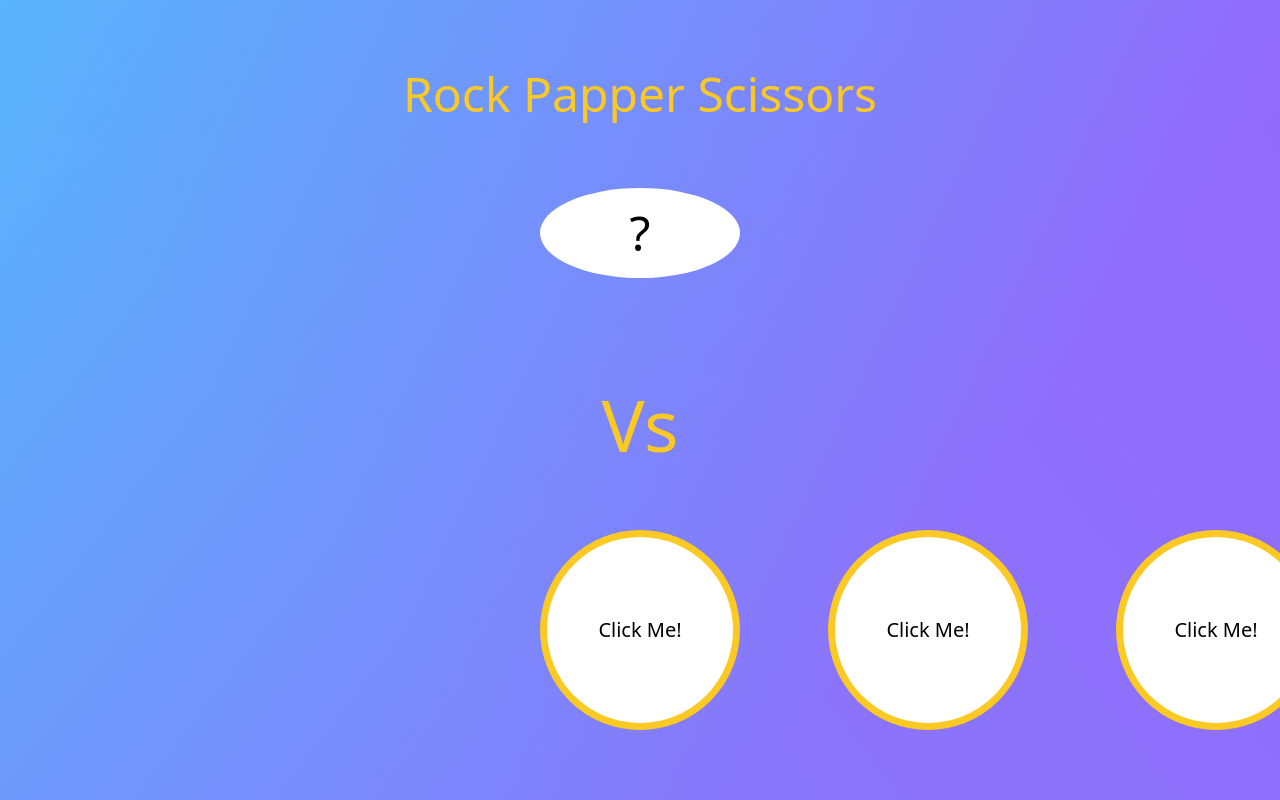
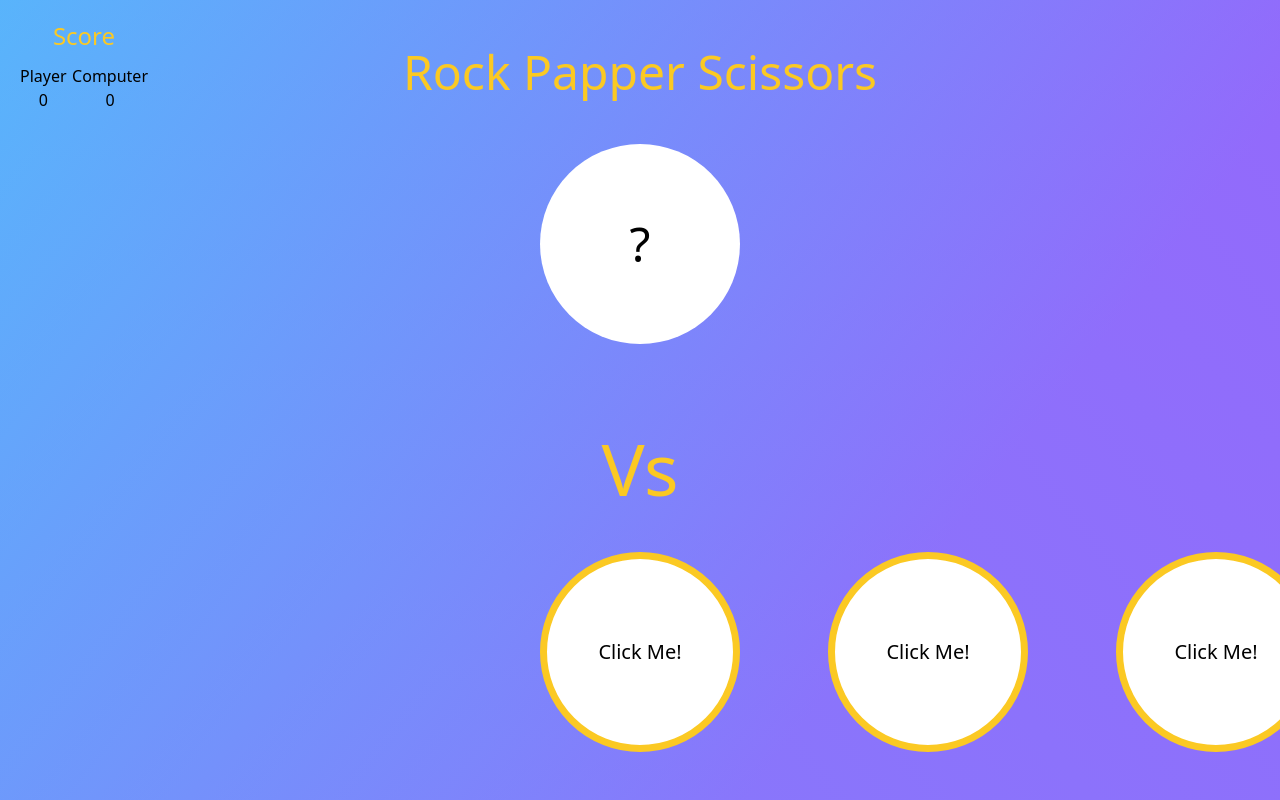
Before and after one commit to Azizsige/vue-rps, a Vue app: page / in a window 1280 px wide. Shown: the top 800 px of the page. Built offline with nearby package versions, Linux system fonts and the light colour scheme.

Commit message:
feature: score

```diff
--- a/src/App.vue
+++ b/src/App.vue
@@ -1,9 +1,12 @@
 <template lang="">
   <div class="wrapper text-center h-screen flex flex-col justify-evenly">
+    <Score :playerScore="playerScore" :computerScore="computerScore" />
     <h1 class="text-3xl xl:text-5xl text-primary">Rock Papper Scissors</h1>
     <Enemy :isClick="isClick" :name="enemyChoose" />
-    <div v-if="results" class="container">
-      <h2 class="text-4xl xl:text-7xl text-primary mt-10">{{ results }}</h2>
+    <div v-if="results" class="container mx-auto">
+      <h2 class="text-4xl xl:text-7xl text-primary mt-10">
+        {{ results }}
+      </h2>
       <!-- <h2 class="text-4xl xl:text-7xl text-primary mt-10">Vs</h2> -->
       <button
         @click="refresh"
@@ -13,7 +16,7 @@
         Play Again!
       </button>
     </div>
-    <div v-else class="container">
+    <div v-else class="container mx-auto">
       <h2 class="text-4xl xl:text-7xl text-primary mt-10">Vs</h2>
     </div>
     <div class="wrapper flex justify-center">
@@ -28,10 +31,12 @@
 <script>
 import Enemy from "./components/Enemy.vue";
 import Player from "./components/Player.vue";
+import Score from "./components/Score.vue";
 export default {
   components: {
     Enemy,
     Player,
+    Score,
   },
   data() {
     return {
@@ -53,6 +58,8 @@ export default {
       isClick: false,
       playerChoose: "",
       enemyChoose: "",
+      playerScore: 0,
+      computerScore: 0,
       results: "",
     };
   },
@@ -79,13 +86,17 @@ export default {
         (player == "scissor" && computer == "papper")
       ) {
         this.results = "You Win!";
-        console.log(this.results);
+        this.playerScore = this.playerScore + 1;
+        this.playerStorage();
+        console.log(this.playerChoose);
       } else if (
         (player == "scissor" && computer == "rock") ||
         (player == "rock" && computer == "papper") ||
         (player == "papper" && computer == "scissor")
       ) {
         this.results = "You Lose!";
+        this.computerScore = this.computerScore + 1;
+        this.computerStorage();
         console.log(this.results);
       } else if (player == computer) {
         this.results = "Its Draw!";
@@ -96,10 +107,32 @@ export default {
     refresh() {
       location.reload();
     },
+
+    playerStorage() {
+      const dataPlayer = JSON.stringify(this.playerScore);
+      localStorage.setItem("playerScore", dataPlayer);
+    },
+    computerStorage() {
+      const dataComputer = JSON.stringify(this.computerScore);
+      localStorage.setItem("computerScore", dataComputer);
+    },
   },
   mounted() {
     this.random();
-    console.log(this.results);
+    if (
+      localStorage.getItem("playerScore") &&
+      localStorage.getItem("computerScore")
+    ) {
+      try {
+        this.playerScore = JSON.parse(localStorage.getItem("playerScore"));
+        this.computerScore = JSON.parse(localStorage.getItem("computerScore"));
+      } catch (e) {
+        localStorage.removeItem("playerScore");
+        localStorage.removeItem("computerScore");
+      }
+    }
+    // console.log(this.results);
+    // console.log(this.playerScore, this.computerScore);
     // this.rule(this.playerChoose, this.enemyChoose);
   },
 };
--- a/src/components/Enemy.vue
+++ b/src/components/Enemy.vue
@@ -1,7 +1,5 @@
 <template>
-  <div
-    class="flip-card mx-auto w-[90px] h-[90px] xl:w-[200px] xl:h-[200px]] hover:cursor-pointer"
-  >
+  <div class="flip-card mx-auto w-[90px] h-[90px] xl:w-[200px] xl:h-[200px]">
     <div class="flip-card-inner" :class="isClick ? 'flip' : ''">
       <div
         class="flip-card-front py-5 bg-white flex justify-center items-center"
--- /dev/null
+++ b/src/components/Score.vue
@@ -0,0 +1,30 @@
+<template>
+  <div class="wrapper absolute top-5 left-5">
+    <h1 class="text-3xl xl:text-2xl text-primary">Score</h1>
+    <div class="wrapper-score flex w-[8rem] justify-between mt-3">
+      <div class="score__player">
+        <h2>Player</h2>
+        <p>{{ playerScore }}</p>
+      </div>
+      <div class="score__player">
+        <h2>Computer</h2>
+        <p>{{ computerScore }}</p>
+      </div>
+    </div>
+  </div>
+</template>
+<script>
+export default {
+  props: {
+    playerScore: {
+      type: Number,
+      required: true,
+    },
+    computerScore: {
+      type: Number,
+      required: true,
+    },
+  },
+};
+</script>
+<style lang=""></style>
```
